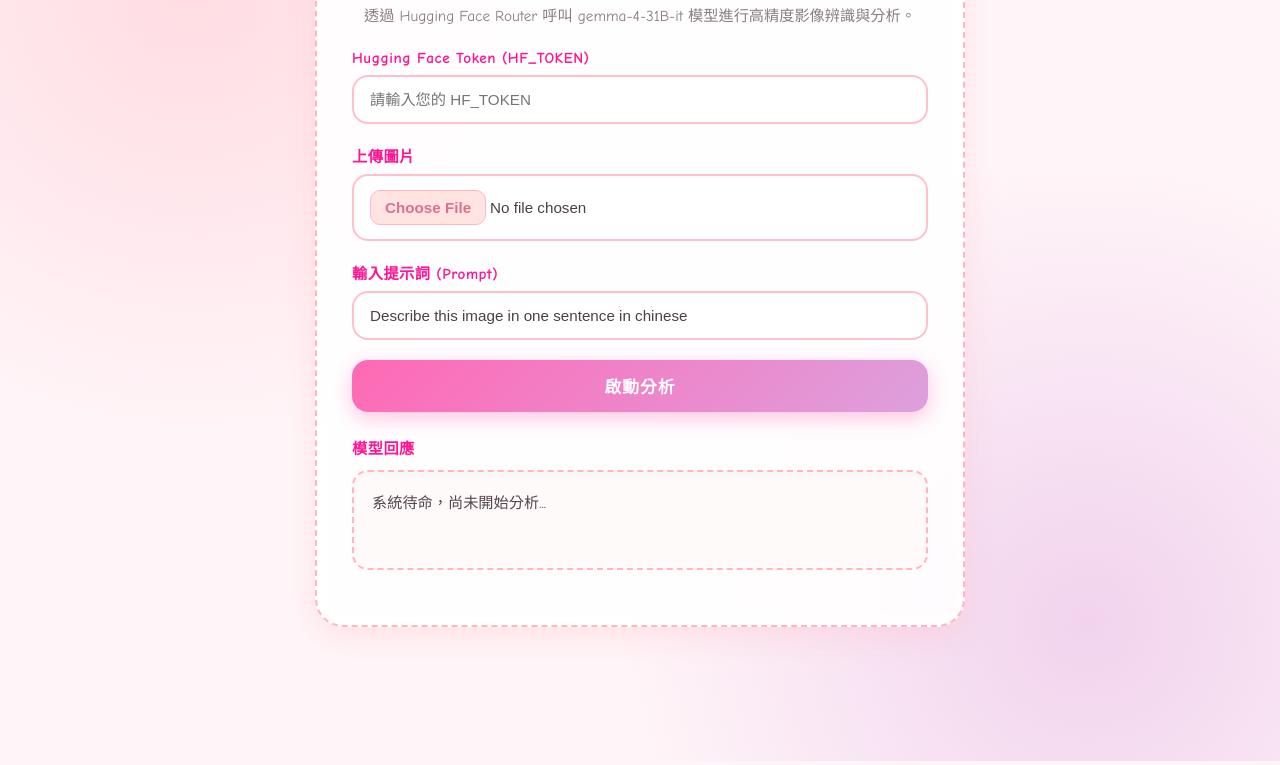
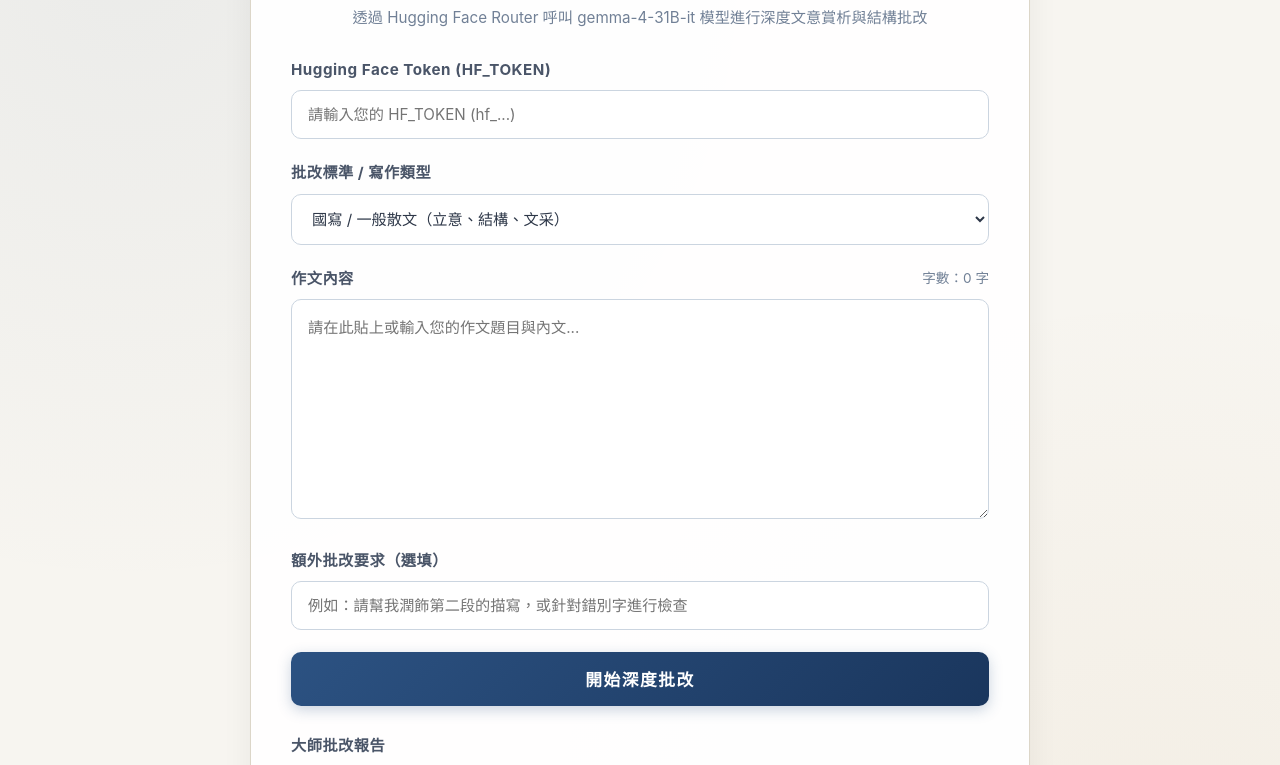
Before and after one commit to Yisyuan1126/demo, a plain HTML site: page index.html in a window 1280 px wide. Shown: the part 159-924 px from the top of the page. Drawn offline with Linux system fonts and the light colour scheme.

Commit message:
Update index.html

```diff
--- a/index.html
+++ b/index.html
@@ -3,39 +3,39 @@
 <head>
   <meta charset="UTF-8">
   <meta name="viewport" content="width=device-width, initial-scale=1.0">
-    <title>Gemma 多模態影像分析助手</title>
+  <title>Gemma 作文分析大師</title>
   <style>
     :root {
-            --bg-color: #fff5f8;
-            --card-bg: rgba(255, 255, 255, 0.9);
-            --border-glow: #ffb6c1;
-            --neon-cyan: #ff69b4;
-            --neon-purple: #ba55d3;
-            --text-main: #4a4046;
-            --text-muted: #8c7b82;
+      --bg-color: #f7f5f0;
+      --card-bg: rgba(255, 255, 255, 0.95);
+      --border-color: #dcd6c8;
+      --primary-accent: #2c5282;
+      --secondary-accent: #4a5568;
+      --highlight-gold: #b7791f;
+      --text-main: #2d3748;
+      --text-muted: #718096;
     }
 
     body {
-            font-family: "Comic Sans MS", "Chalkboard SE", -apple-system, BlinkMacSystemFont, "Segoe UI", Roboto, sans-serif;
-            max-width: 650px;
+      font-family: "Noto Serif TC", "PingFang TC", "Microsoft JhengHei", -apple-system, BlinkMacSystemFont, sans-serif;
+      max-width: 780px;
       margin: 40px auto;
       padding: 20px;
       background-color: var(--bg-color);
       background-image:
-                radial-gradient(circle at 15% 15%, rgba(255, 182, 193, 0.4) 0%, transparent 35%),
-                radial-gradient(circle at 85% 85%, rgba(221, 160, 221, 0.4) 0%, transparent 35%);
+        radial-gradient(circle at 10% 10%, rgba(44, 82, 130, 0.06) 0%, transparent 40%),
+        radial-gradient(circle at 90% 90%, rgba(183, 121, 31, 0.06) 0%, transparent 40%);
       color: var(--text-main);
       min-height: 100vh;
+      line-height: 1.6;
     }
 
     .card {
       background: var(--card-bg);
-            backdrop-filter: blur(16px);
-            -webkit-backdrop-filter: blur(16px);
-            padding: 35px;
-            border-radius: 28px;
-            border: 2px dashed #ffb6c1;
-            box-shadow: 0 10px 30px rgba(255, 182, 193, 0.3), inset 0 0 15px rgba(255, 255, 255, 0.8);
+      padding: 40px;
+      border-radius: 16px;
+      border: 1px solid var(--border-color);
+      box-shadow: 0 12px 32px rgba(0, 0, 0, 0.06);
       position: relative;
       overflow: hidden;
     }
@@ -44,230 +44,185 @@
       content: '';
       position: absolute;
       top: 0;
-            left: -100%;
+      left: 0;
       width: 100%;
-            height: 3px;
-            background: linear-gradient(90deg, transparent, #ff69b4, #ba55d3, transparent);
-            animation: scanline 4s linear infinite;
-        }
-
-        @keyframes scanline {
-            0% { left: -100%; }
-            100% { left: 100%; }
+      height: 5px;
+      background: linear-gradient(90deg, var(--primary-accent), var(--highlight-gold));
     }
 
     h2 {
       margin-top: 0;
-            font-size: 1.8rem;
-            background: linear-gradient(135deg, #ff69b4, #ba55d3);
-            -webkit-background-clip: text;
-            -webkit-text-fill-color: transparent;
-            letter-spacing: 0.5px;
+      font-size: 1.9rem;
+      color: var(--primary-accent);
+      letter-spacing: 1px;
       text-align: center;
+      margin-bottom: 8px;
     }
 
-        p {
+    p.subtitle {
       color: var(--text-muted);
       font-size: 0.95rem;
-            margin-bottom: 24px;
+      margin-bottom: 28px;
       text-align: center;
     }
 
     .form-group {
-            margin-bottom: 20px;
+      margin-bottom: 22px;
+    }
+
+    .label-row {
+      display: flex;
+      justify-content: space-between;
+      align-items: center;
+      margin-bottom: 8px;
     }
 
     label {
-            display: block;
       font-weight: 700;
-            margin-bottom: 8px;
       font-size: 0.95rem;
-            color: #ff1493;
+      color: var(--secondary-accent);
       letter-spacing: 0.5px;
+    }
+
+    .word-count {
+      font-size: 0.85rem;
+      color: var(--text-muted);
     }
 
     input[type="password"],
     input[type="text"],
-        input[type="file"],
+    select,
     textarea {
       width: 100%;
       padding: 14px 16px;
-            background: rgba(255, 255, 255, 0.8);
-            border: 2px solid #ffc0cb;
-            border-radius: 16px;
+      background: #ffffff;
+      border: 1px solid #cbd5e0;
+      border-radius: 10px;
       box-sizing: border-box;
       color: var(--text-main);
       font-size: 0.95rem;
-            transition: all 0.3s ease;
-            box-shadow: inset 0 2px 4px rgba(0,0,0,0.02);
+      font-family: inherit;
+      transition: all 0.2s ease;
     }
 
-        input:focus {
-            outline: none;
-            border-color: #ff69b4;
-            box-shadow: 0 0 12px rgba(255, 105, 180, 0.4);
-            background: #fff;
+    textarea {
+      min-height: 220px;
+      resize: vertical;
+      line-height: 1.8;
     }
 
-        input[type="file"]::file-selector-button {
-            background: #ffe4e1;
-            color: #db7093;
-            border: 1px solid #ffb6c1;
-            padding: 8px 14px;
-            border-radius: 10px;
-            cursor: pointer;
-            transition: all 0.2s;
-            font-weight: bold;
-        }
-
-        input[type="file"]::file-selector-button:hover {
-            background: #ff69b4;
-            color: #fff;
+    input:focus,
+    select:focus,
+    textarea:focus {
+      outline: none;
+      border-color: var(--primary-accent);
+      box-shadow: 0 0 0 3px rgba(44, 82, 130, 0.15);
     }
 
     button {
-            background: linear-gradient(135deg, #ff69b4, #dda0dd);
+      background: linear-gradient(135deg, #2c5282, #1a365d);
       color: #fff;
       border: none;
-            padding: 14px 20px;
+      padding: 15px 24px;
       font-weight: 700;
-            border-radius: 16px;
+      border-radius: 10px;
       cursor: pointer;
       width: 100%;
       font-size: 1.05rem;
-            letter-spacing: 1px;
-            transition: all 0.3s ease;
-            box-shadow: 0 6px 20px rgba(255, 105, 180, 0.4);
+      letter-spacing: 1.5px;
+      transition: all 0.2s ease;
+      box-shadow: 0 4px 14px rgba(44, 82, 130, 0.25);
     }
 
     button:hover {
-            opacity: 0.95;
-            transform: translateY(-2px) scale(1.01);
-            box-shadow: 0 8px 25px rgba(186, 85, 211, 0.5);
+      transform: translateY(-1px);
+      box-shadow: 0 6px 20px rgba(44, 82, 130, 0.35);
     }
 
     button:disabled {
-            background: #e0e0e0;
-            color: #a0a0a0;
+      background: #cbd5e0;
+      color: #718096;
       cursor: not-allowed;
       box-shadow: none;
       transform: none;
     }
 
-        #preview-container {
-            margin-top: 12px;
-            text-align: center;
-        }
-
-        #imagePreview {
-            max-width: 100%;
-            max-height: 250px;
-            border-radius: 16px;
-            display: none;
-            border: 2px solid #ffb6c1;
-            box-shadow: 0 4px 12px rgba(255, 182, 193, 0.5);
-        }
-
     #result {
-            margin-top: 12px;
-            padding: 18px;
-            background: rgba(255, 250, 250, 0.9);
-            border: 2px dashed #ffb6c1;
-            border-radius: 16px;
+      margin-top: 10px;
+      padding: 24px;
+      background: #faf9f6;
+      border: 1px solid var(--border-color);
+      border-left: 4px solid var(--highlight-gold);
+      border-radius: 8px;
       white-space: pre-wrap;
-            min-height: 60px;
-            font-size: 0.95rem;
-            color: #55444e;
-            box-shadow: inset 0 2px 6px rgba(0, 0, 0, 0.03);
+      min-height: 100px;
+      font-size: 0.98rem;
+      line-height: 1.85;
+      color: var(--text-main);
     }
   </style>
 </head>
 <body>
   <div class="card">
-        <h2>Gemma 多模態影像分析助手</h2>
-        <p>透過 Hugging Face Router 呼叫 gemma-4-31B-it 模型進行高精度影像辨識與分析。</p>
+    <h2>✒️ Gemma 作文分析大師</h2>
+    <p class="subtitle">透過 Hugging Face Router 呼叫 gemma-4-31B-it 模型進行深度文意賞析與結構批改</p>
 
     <div class="form-group">
+      <div class="label-row">
         <label for="apiKey">Hugging Face Token (HF_TOKEN)</label>
-            <input type="password" id="apiKey" placeholder="請輸入您的 HF_TOKEN">
+      </div>
+      <input type="password" id="apiKey" placeholder="請輸入您的 HF_TOKEN (hf_...)">
     </div>
 
     <div class="form-group">
-            <label for="imageInput">上傳圖片</label>
-            <input type="file" id="imageInput" accept="image/*" onchange="previewSelectedImage(event)">
-            <div id="preview-container">
-                <img id="imagePreview" alt="圖片預覽">
+      <div class="label-row">
+        <label for="essayStyle">批改標準 / 寫作類型</label>
       </div>
+      <select id="essayStyle">
+        <option value="國寫感性與知性散文（注重立意取材、結構層次、修辭文采）">國寫 / 一般散文（立意、結構、文采）</option>
+        <option value="論說文 / 議論文（注重論點明確、論據充分、邏輯推演）">論說文 / 議論文（論點、論據、邏輯）</option>
+        <option value="英文作文 Academic / TOEFL / IELTS（注重文法精確、詞彙多樣性、句型變化與連貫性）">英文作文（文法、詞彙、句型、連貫性）</option>
+        <option value="商業文案 / 自我介紹（注重吸引力、精準度、說服力）">商業文案 / 自我介紹（精準度與說服力）</option>
+      </select>
     </div>
 
     <div class="form-group">
-            <label for="promptInput">輸入提示詞 (Prompt)</label>
-            <input type="text" id="promptInput" value="Describe this image in one sentence in chinese">
+      <div class="label-row">
+        <label for="essayInput">作文內容</label>
+        <span class="word-count" id="wordCount">字數：0 字</span>
+      </div>
+      <textarea id="essayInput" placeholder="請在此貼上或輸入您的作文題目與內文..." oninput="updateWordCount()"></textarea>
     </div>
 
-        <button id="submitBtn" onclick="analyzeImage()">啟動分析</button>
+    <div class="form-group">
+      <div class="label-row">
+        <label for="customPrompt">額外批改要求（選填）</label>
+      </div>
+      <input type="text" id="customPrompt" placeholder="例如：請幫我潤飾第二段的描寫，或針對錯別字進行檢查">
+    </div>
 
-        <div class="form-group" style="margin-top: 24px;">
-            <label>模型回應</label>
-            <div id="result">系統待命，尚未開始分析...</div>
+    <button id="submitBtn" onclick="analyzeEssay()">開始深度批改</button>
+
+    <div class="form-group" style="margin-top: 28px;">
+      <div class="label-row">
+        <label>大師批改報告</label>
+      </div>
+      <div id="result">大師已準備就緒，請輸入作文並點擊「開始深度批改」...</div>
     </div>
   </div>
 
   <script>
-        function previewSelectedImage(event) {
-            const file = event.target.files[0];
-            const preview = document.getElementById('imagePreview');
-            if (file) {
-                const reader = new FileReader();
-                reader.onload = function (e) {
-                    preview.src = e.target.result;
-                    preview.style.display = 'inline-block';
-                }
-                reader.readAsDataURL(file);
-            } else {
-                preview.src = '';
-                preview.style.display = 'none';
-            }
+    function updateWordCount() {
+      const text = document.getElementById('essayInput').value;
+      const cleanText = text.replace(/\s+/g, '');
+      document.getElementById('wordCount').innerText = `字數：${cleanText.length} 字`;
     }
 
-        function compressImage(file, maxSize = 1024, quality = 0.85) {
-            return new Promise((resolve, reject) => {
-                const reader = new FileReader();
-                reader.onload = function (e) {
-                    const img = new Image();
-                    img.onload = function () {
-                        let width = img.width;
-                        let height = img.height;
-                        if (width > height) {
-                            if (width > maxSize) {
-                                height *= maxSize / width;
-                                width = maxSize;
-                            }
-                        } else {
-                            if (height > maxSize) {
-                                width *= maxSize / height;
-                                height = maxSize;
-                            }
-                        }
-                        const canvas = document.createElement('canvas');
-                        canvas.width = width;
-                        canvas.height = height;
-                        const ctx = canvas.getContext('2d');
-                        ctx.drawImage(img, 0, 0, width, height);
-                        const dataUrl = canvas.toDataURL('image/jpeg', quality);
-                        resolve(dataUrl);
-                    };
-                    img.src = e.target.result;
-                };
-                reader.onerror = reject;
-                reader.readAsDataURL(file);
-            });
-        }
-
-        async function analyzeImage() {
+    async function analyzeEssay() {
       const apiKey = document.getElementById('apiKey').value.trim();
-            const imageFile = document.getElementById('imageInput').files[0];
-            let prompt = document.getElementById('promptInput').value.trim();
+      const essayStyle = document.getElementById('essayStyle').value;
+      const essayText = document.getElementById('essayInput').value.trim();
+      const customPrompt = document.getElementById('customPrompt').value.trim();
       const resultDiv = document.getElementById('result');
       const submitBtn = document.getElementById('submitBtn');
 
@@ -275,19 +230,25 @@
         alert('請先輸入 Hugging Face Token！');
         return;
       }
-            if (!imageFile) {
-                alert('請先上傳一張圖片！');
+      if (!essayText) {
+        alert('請先輸入要分析的作文內容！');
         return;
-            }
-            if (!prompt) {
-                prompt = "Describe this image in one sentence.";
       }
 
       submitBtn.disabled = true;
-            resultDiv.innerText = '處理中，神經網路運算中...';
+      resultDiv.innerText = '大師正在細讀您的文章並撰寫批改建議，請稍候...';
+
+      const systemInstruction = `你是一位資深且專業的作文批改大師。請以繁體中文（若文章為英文則以繁體中文進行解析與講評）針對以下文章進行深度分析。
+批改標準與類型：${essayStyle}
+${customPrompt ? `使用者額外要求：${customPrompt}` : ''}
+
+請嚴格按照以下架構提供清晰、具體且具建設性的批改報告：
+1. 【整體總評與給分】（滿分 100 分，並簡述文章核心亮點與整體表現）
+2. 【優點與佳句賞析】（點出寫得好的段落、修辭或立意）
+3. 【待改進與具體建議】（指出邏輯斷層、用詞重複、結構鬆散或錯別字等問題）
+4. 【段落潤飾示範】（挑選文章中最需要提升的 1～2 個段落，提供修改後的優化版本並說明原因）`;
 
       try {
-                const base64Image = await compressImage(imageFile);
         const response = await fetch("https://router.huggingface.co/v1/chat/completions", {
           method: "POST",
           headers: {
@@ -296,14 +257,18 @@
           },
           body: JSON.stringify({
             model: "google/gemma-4-31B-it:novita",
-                        messages: [{
+            messages: [
+              {
+                role: "system",
+                content: systemInstruction
+              },
+              {
                 role: "user",
-                            content: [
-                                { type: "text", text: prompt },
-                                { type: "image_url", image_url: { url: base64Image } }
-                            ]
-                        }],
-                        max_tokens: 300
+                content: `請幫我分析批改以下這篇作文：\n\n${essayText}`
+              }
+            ],
+            max_tokens: 1500,
+            temperature: 0.7
           })
         });
 
```
Lines whose indentation alone changed are shown as unchanged.
